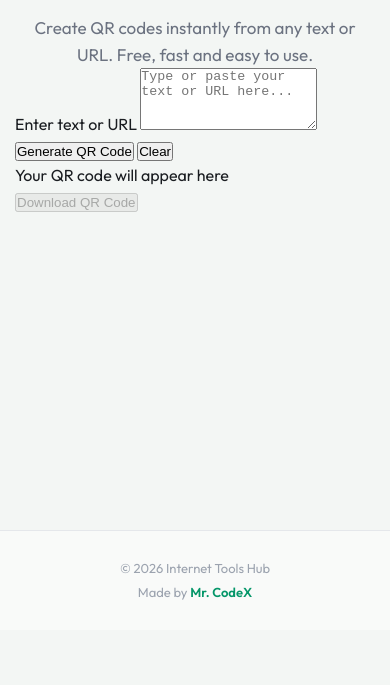
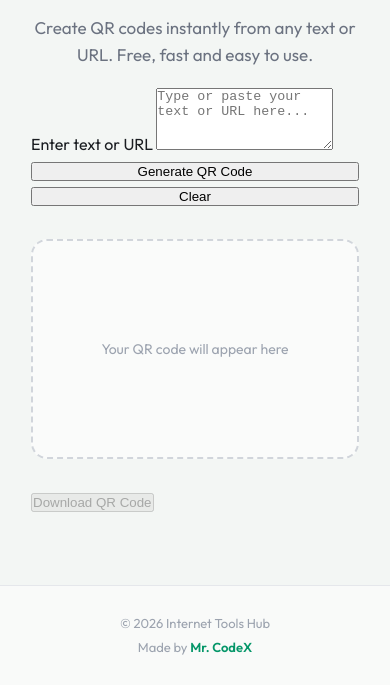
Before and after one commit to mrcodex-dev-s/internet-tools-hub, a plain HTML site: page qr-generator.html in a window 390 px wide. Shown: the part 214-899 px from the top of the page. Before the commit the page ends 844 px from the top, so only its background shows below. Drawn offline with Linux system fonts and the light colour scheme.

Commit message:
Update style.css

```diff
--- a/style.css
+++ b/style.css
@@ -370,3 +370,124 @@ footer {
         padding: 18px;
     }
 }
+/* ========================================
+   QR Generator Page
+======================================== */
+
+.generator-section {
+    width: 100%;
+}
+
+.generator-section .card {
+    max-width: 520px;
+}
+
+
+/* QR Preview */
+
+.preview-area {
+    min-height: 280px;
+    display: flex;
+    align-items: center;
+    justify-content: center;
+    position: relative;
+    margin: 20px 0;
+}
+
+
+.qr-placeholder {
+    width: 100%;
+    min-height: 260px;
+
+    display: flex;
+    align-items: center;
+    justify-content: center;
+
+    border: 2px dashed #D1D5DB;
+    border-radius: 16px;
+
+    background: rgba(255,255,255,.55);
+}
+
+
+.qr-placeholder p {
+    color: #9CA3AF;
+    font-size: 14px;
+}
+
+
+.qr-container {
+    display: none;
+
+    align-items: center;
+    justify-content: center;
+
+    width: 100%;
+}
+
+
+.qr-container.has-qr {
+    display: flex;
+}
+
+
+.qr-container canvas {
+    width: 240px !important;
+    height: 240px !important;
+
+    max-width: 100%;
+
+    padding: 10px;
+
+    background: #ffffff;
+
+    border-radius: 12px;
+
+    box-shadow:
+        0 8px 25px rgba(0,0,0,.08);
+}
+
+
+/* QR Buttons */
+
+#generate-btn {
+    cursor: pointer;
+}
+
+
+.btn-download {
+    cursor: pointer;
+}
+
+
+/* Mobile */
+
+@media (max-width: 600px) {
+
+    .generator-section .card {
+        padding: 20px 16px;
+    }
+
+    .preview-area {
+        min-height: 240px;
+    }
+
+    .qr-placeholder {
+        min-height: 220px;
+    }
+
+    .qr-container canvas {
+        width: 200px !important;
+        height: 200px !important;
+    }
+
+    .action-buttons {
+        flex-direction: column;
+    }
+
+    #generate-btn,
+    .btn-secondary {
+        width: 100%;
+    }
+
+}
```
